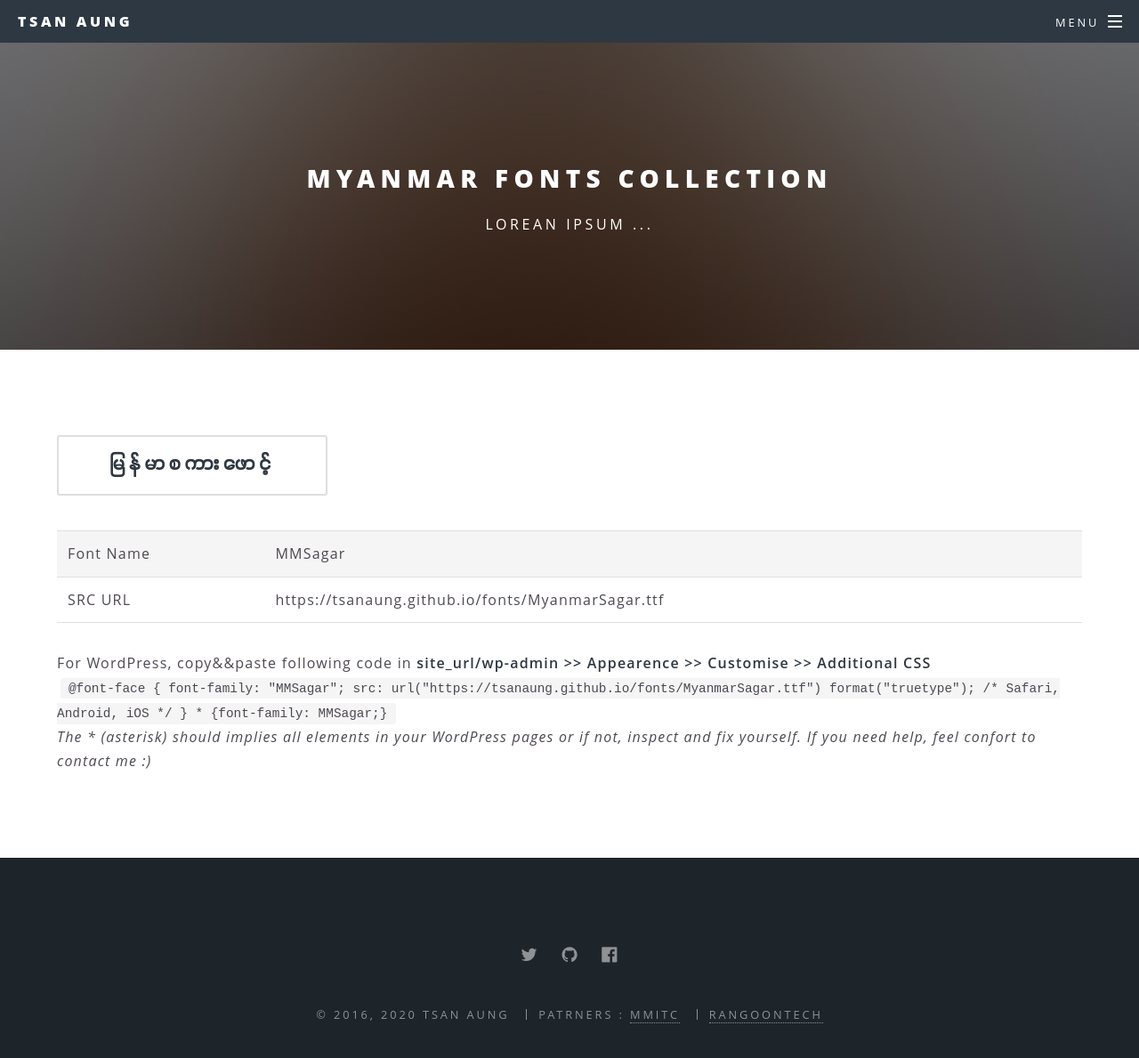
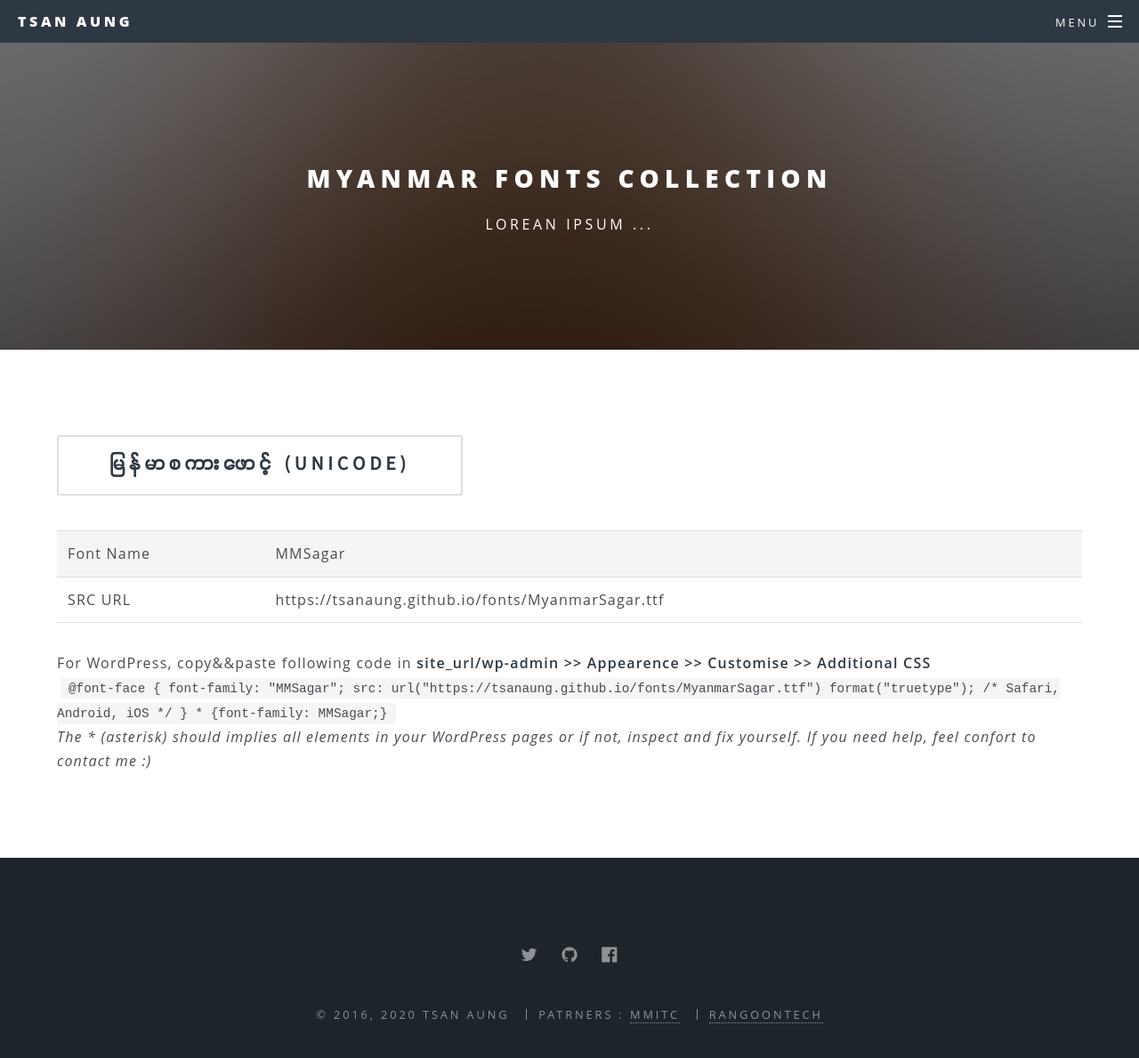
Before and after one commit to tsanaung/tsanaung.github.io, a Jekyll site: the page built from mmfonts.html, in a window 1280 px wide and 1243 px high. Shown: the top 1189 px of the window at 89% size. Built offline with Jekyll 4.4.1, drawn with Linux system fonts in a browser that asks for light colours; some web fonts are replaced.

Commit message:
Update mmfonts.html

```diff
--- a/mmfonts.html
+++ b/mmfonts.html
@@ -5,7 +5,7 @@ title: Myanmar Fonts Collection
 
 <section>
   	<ul class="actions">
-		<li><a href="#" class="button big mmsagar">မြန်မာစကားဖောင့်</a></li>
+		<li><a href="#" class="button big mmsagar">မြန်မာစကားဖောင့် (Unicode)</a></li>
 	</ul>
 	<table>
 		<tr>
```
